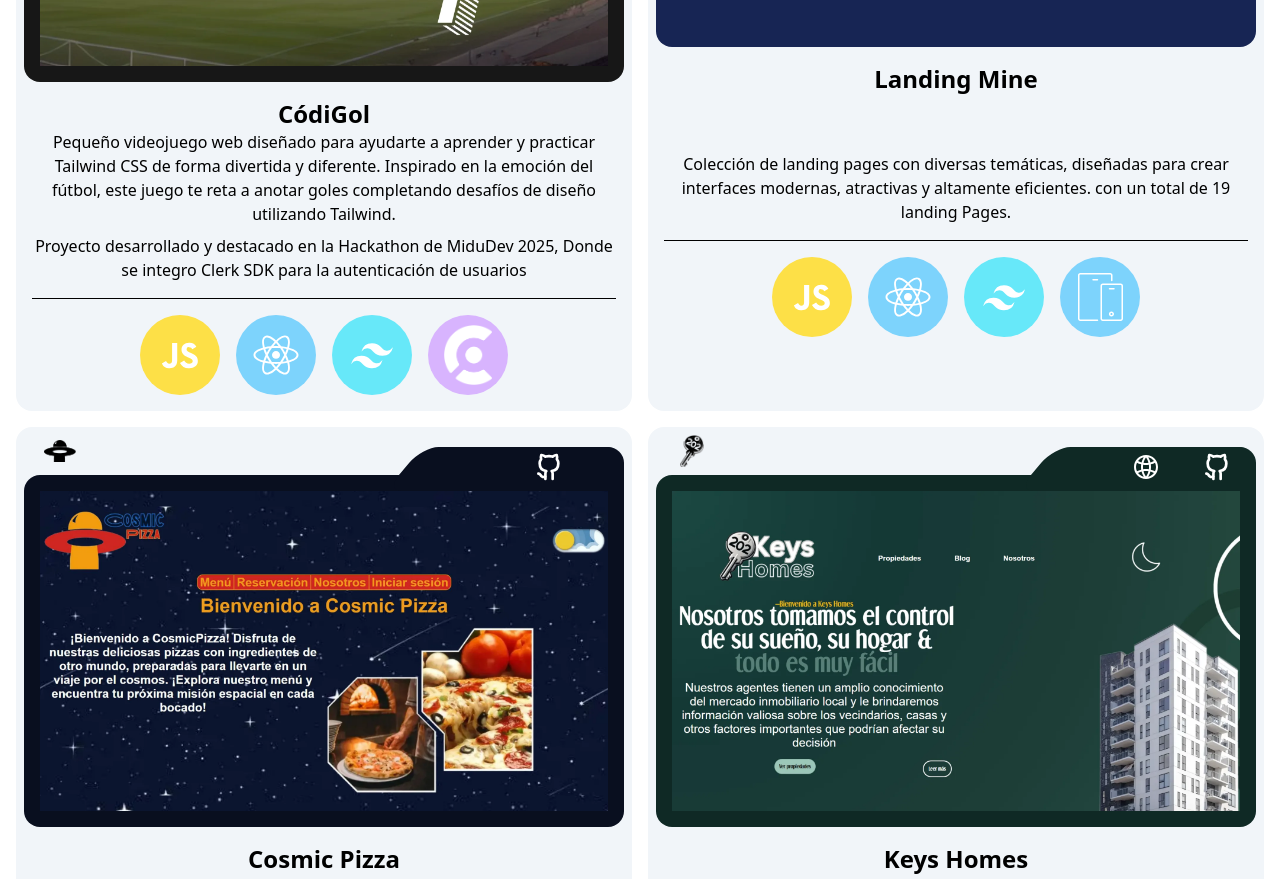
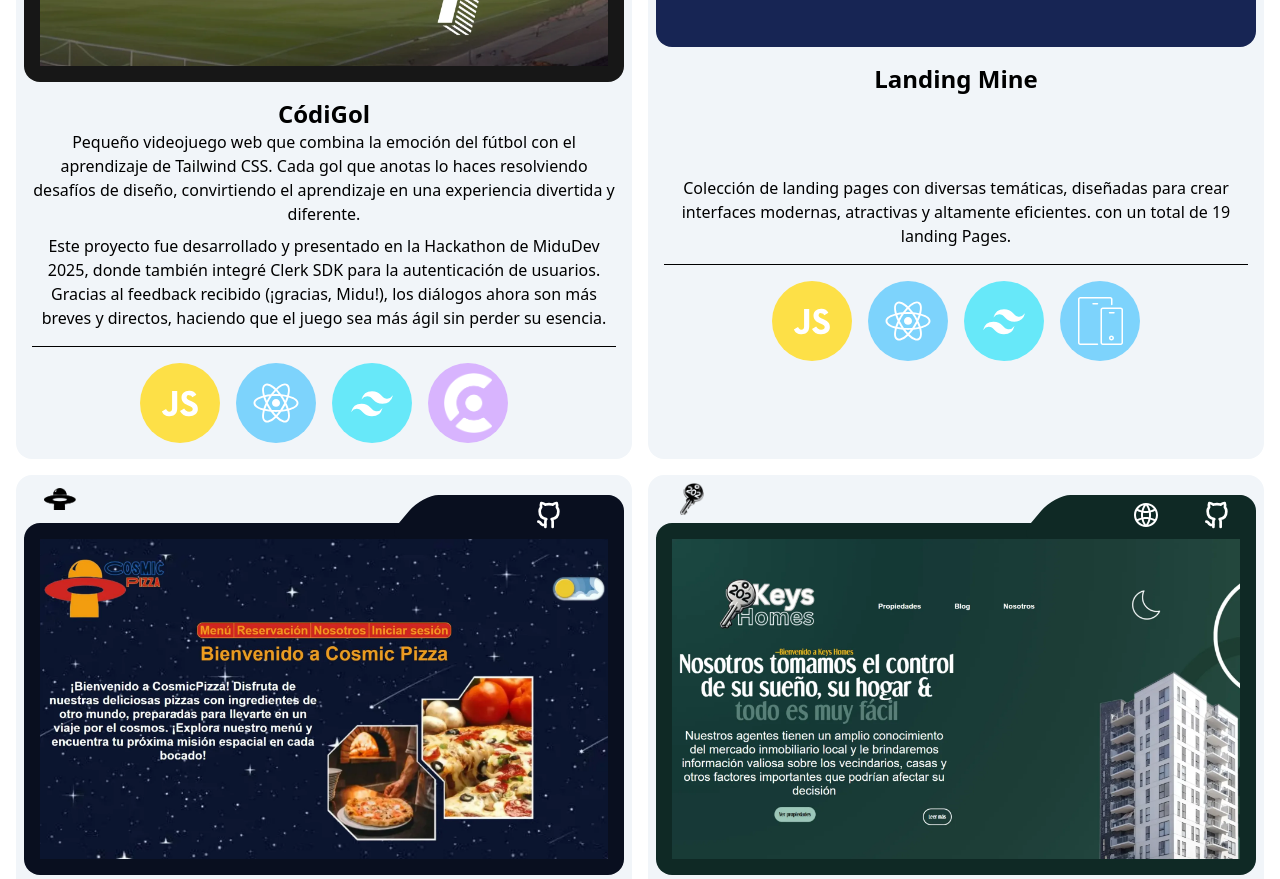
Before and after one commit to FernadoCodeDev/MyWebsite, a React (Create React App) app: page / in a window 1280 px wide. Shown: the part 3020-3899 px from the top of the page. Built offline with nearby package versions, Linux system fonts and the light colour scheme; grey boxes are pictures that could not be loaded.

Commit message:
Text Size

```diff
--- a/src/component/ui/ProjectsModal.jsx
+++ b/src/component/ui/ProjectsModal.jsx
@@ -38,11 +38,10 @@ export const ProjectsInfos = [
     id: 1,
     name: "CódiGol",
     Paragraph:
-      "Pequeño videojuego web diseñado para ayudarte a aprender y practicar Tailwind CSS de forma divertida y diferente. Inspirado en la emoción del fútbol, este juego te reta a anotar goles completando desafíos de diseño utilizando Tailwind.",
+      "Pequeño videojuego web que combina la emoción del fútbol con el aprendizaje de Tailwind CSS. Cada gol que anotas lo haces resolviendo desafíos de diseño, convirtiendo el aprendizaje en una experiencia divertida y diferente.",
     Paragraph2:
-      "Proyecto desarrollado y destacado en la Hackathon de MiduDev 2025, Donde se integro Clerk SDK para la autenticación de usuarios",
-    Paragraph3:
-      "😅 Sí, el entrenador hablaba un poquito de más en la introducción (¡gracias por ese feedback, Midu!), pero ya lo solucioné: ahora los diálogos son más cortos y directos al grano, para que la experiencia sea más ágil y divertida.",
+      "Este proyecto fue desarrollado y presentado en la Hackathon de MiduDev 2025, donde también integré Clerk SDK para la autenticación de usuarios. Gracias al feedback recibido (¡gracias, Midu!), los diálogos ahora son más breves y directos, haciendo que el juego sea más ágil sin perder su esencia.",
+
     BackgroundDiv: "bg-neutral-900",
     web: "https://codigol-demo.netlify.app/",
     github: "https://github.com/FernadoCodeDev/CodiGol-Demo",
@@ -154,7 +153,7 @@ export default function ProjectsModal({ isOpen, onClose, Project }) {
           <Close />
         </button>
 
-        <div className="relative z-20 grid grid-cols-1 gap-4 p-4 mt-20 md:grid-cols-2">
+        <div className="relative z-20 grid grid-cols-1 gap-2 px-4 mt-20 md:grid-cols-2">
           <div className="relative flex items-center justify-center w-full h-auto ">
             {isVideo(currentMedia) ? (
               <video
@@ -185,17 +184,13 @@ export default function ProjectsModal({ isOpen, onClose, Project }) {
           </div>
 
           <div className="grid grid-cols-1 gap-2">
-            <div className="grid items-center grid-cols-1 gap-4">
+            <div className="grid items-center grid-cols-1 gap-2">
               <h1 className="text-xl font-bold md:text-2xl">{Project.name}</h1>
               <p className="text-sm md:text-base m-auto max-w-[40rem]">
                 {Project.Paragraph}
               </p>
               <p className="text-sm md:text-base m-auto max-w-[40rem]">
                 {Project.Paragraph2}
-              </p>
-
-              <p className="text-sm md:text-base m-auto max-w-[40rem]">
-                {Project.Paragraph3}
               </p>
             </div>
 
```
